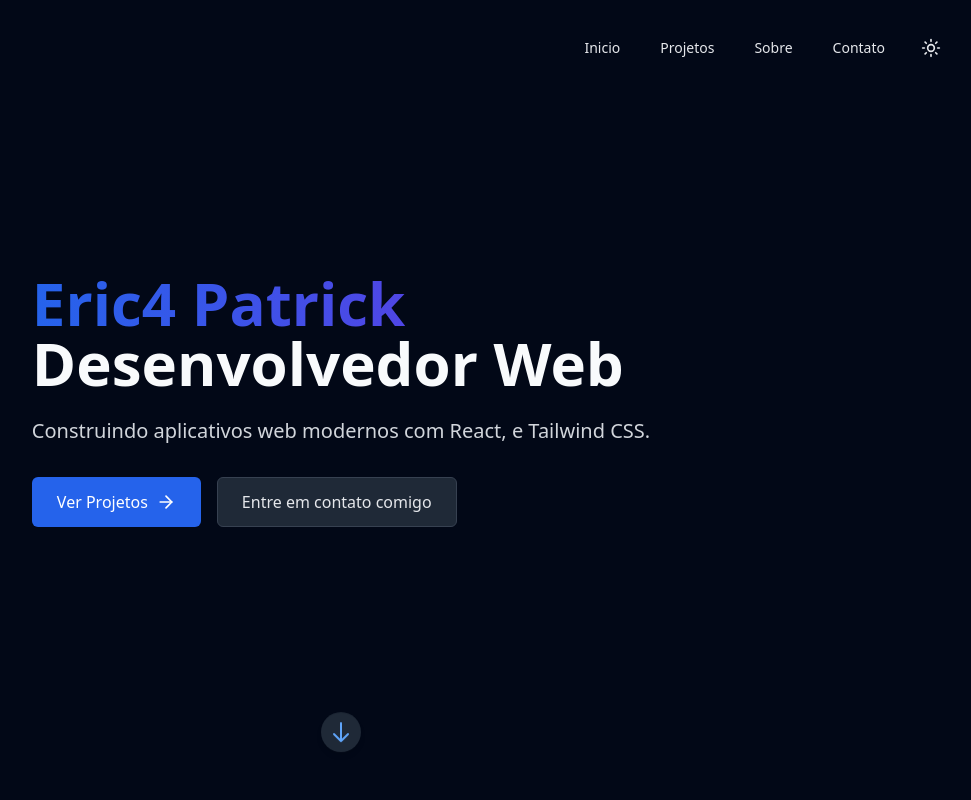
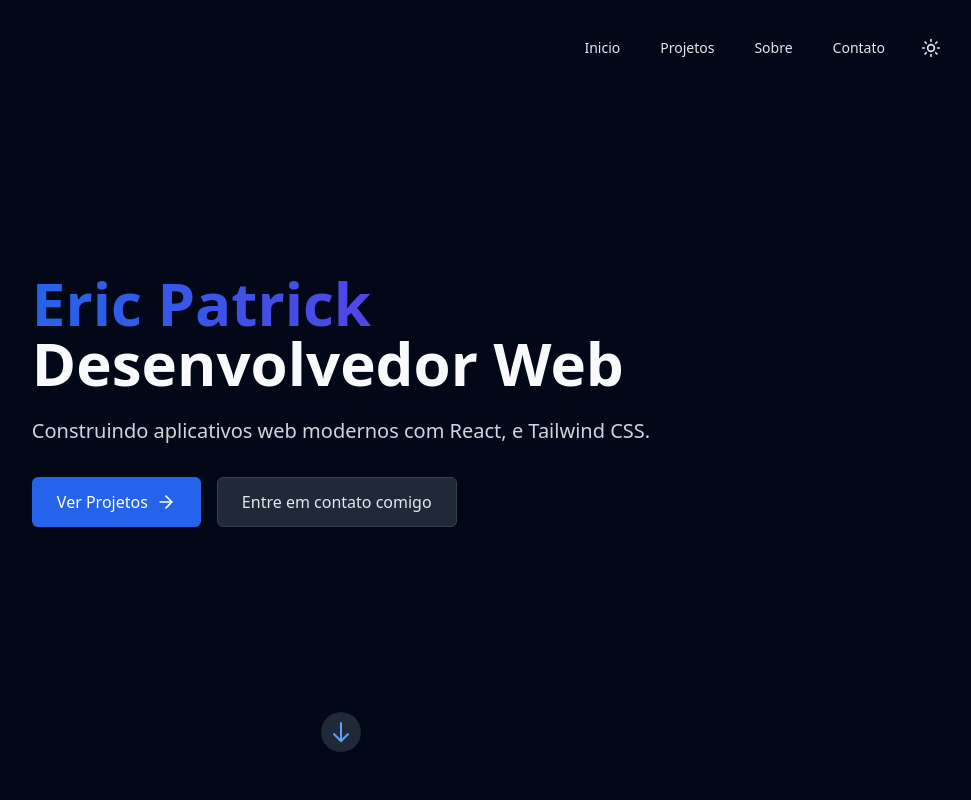
Before and after one commit to Eric20-patrick/Portifolio, a React (Vite) app: page / in a window 1280 px wide. Shown: the top 800 px of the page, without its empty margins (299-1270 px from the left). Built offline with nearby package versions, Linux system fonts and the light colour scheme.

Commit message:
voltando

```diff
--- a/src/pages/home/Index.tsx
+++ b/src/pages/home/Index.tsx
@@ -56,7 +56,7 @@ const Index = () => {
           <div className="max-w-3xl">
             <h1 className="text-4xl sm:text-5xl md:text-6xl font-bold leading-tight mb-6">
               <span className="bg-gradient-to-r from-blue-600 to-indigo-600 bg-clip-text text-transparent">
-                Eric4 Patrick
+                Eric Patrick
               </span>
               <br />
               Desenvolvedor Web
```
